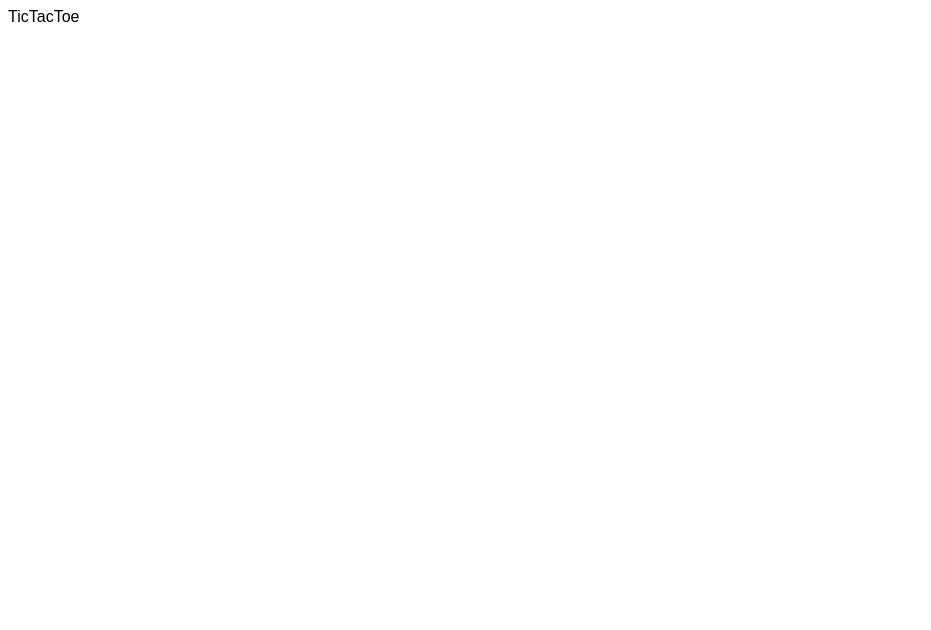
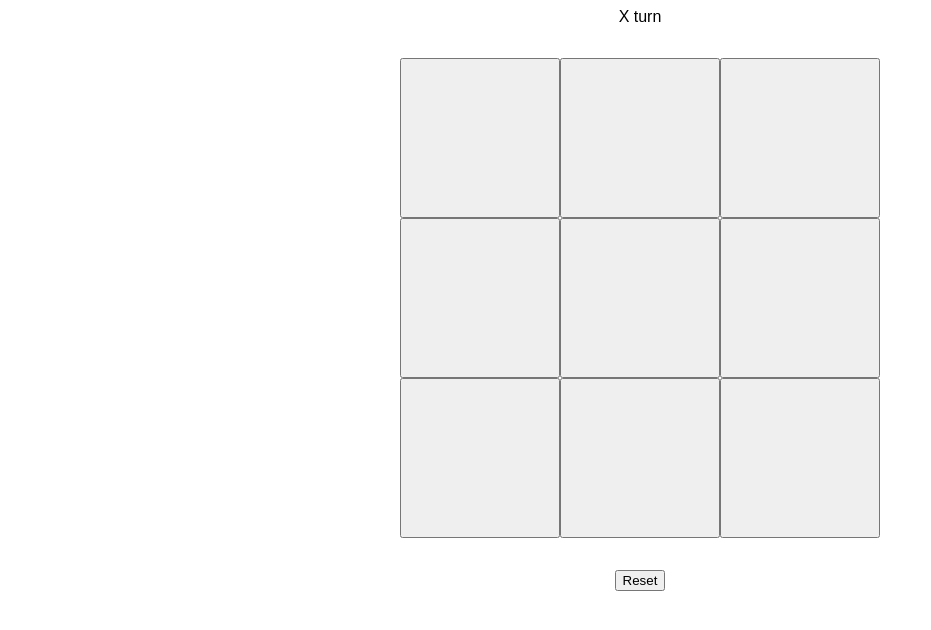
Before and after one commit to phuoc-nh/RSP-training, a React (Vite) app in the folder Frontend/react/my-app/: page / in a window 1280 px wide. Shown: the top 630 px of the page, without its empty margins (0-931 px from the left). Built offline with nearby package versions, Linux system fonts and the light colour scheme.

Commit message:
tic toc toe

```diff
--- a/Frontend/react/my-app/src/App.css
+++ b/Frontend/react/my-app/src/App.css
@@ -168,3 +168,94 @@ body {
 .circle-active {
   background-color: darkgray;
 }
+
+/* Tic toc toe */
+
+/* .app {
+  align-items: center;
+  display: flex;
+  flex-direction: column;
+  justify-content: center;
+  max-width: 320px;
+  margin: 0 auto;
+  row-gap: 16px;
+}
+
+.board {
+  display: grid;
+  width: 100%;
+  grid-template-columns: repeat(3, 1fr);
+}
+
+.cell {
+  background-color: #fff;
+  border: 1px solid #ccc;
+  color: #000;
+  font-size: min(48px, 10vw);
+  font-weight: bold;
+  vertical-align: middle;
+  aspect-ratio: 1 / 1;
+}
+
+.cell:not(:disabled) {
+  cursor: pointer;
+}
+
+.cell:not(:disabled):hover {
+  background-color: #fafafa;
+} */
+
+
+
+
+.bar-container {
+  display: flex;
+  flex-direction: column;
+  gap: 10px;
+}
+
+.bar {
+  height: 8px;
+  background-color: green;
+  transform: scaleX(0);
+  transition-duration: 2000ms;
+  transform-origin: left;
+}
+
+.bar--filled {
+  transform: scaleX(1);
+}
+
+.board {
+  /* display: grid;
+  grid-template-columns: repeat(3, 1fr); */
+  /* display: flex; */
+  margin-bottom: 2em;
+}
+
+.row {
+  display: flex;
+}
+
+.cell {
+  aspect-ratio: 1/1;
+  height: 5em;
+
+  color: #000;
+  font-size: 2em;
+  font-weight: bold;
+}
+
+
+
+.game {
+  /* align-content: center; */
+  display: flex;
+  flex-direction: column;
+  justify-content: center;
+  align-items: center;
+}
+
+.head {
+  margin-bottom: 2em;
+}
--- a/Frontend/react/my-app/src/App.jsx
+++ b/Frontend/react/my-app/src/App.jsx
@@ -3,7 +3,8 @@ import './App.css'
 import ImageCarousel from './components/image-carousel'
 import DataTable from './components/DataTable';
 import FileExplorer from './components/FileExplorer';
-import TicTacToe from './components/TicTacToe';
+import TicTacToe from './components/TicTocToe';
+import BarContainer from './components/ProgressBar';
 // const images = [
 //   {
 //     src: 'https://picsum.photos/id/600/600/400',
@@ -80,7 +81,8 @@ function App() {
 const [message, setMessage] = useState('Image Carousel');
   return (
    <div>
-      <TicTacToe />
+      {/* <BarContainer /> */}
+      <TicTacToe n={3} />
     </div>
   )
 }
--- a/Frontend/react/my-app/src/components/TicTacToe.jsx
+++ /dev/null
@@ -1,11 +0,0 @@
-import React from "react";
-
-export default function TicTacToe() {
-	try {
-
-	} catch (error) {
-
-	}
-
-	return <div>TicTacToe</div>;
-}
--- /dev/null
+++ b/Frontend/react/my-app/src/components/TicTocToe.jsx
@@ -0,0 +1,238 @@
+// import { useState } from 'react';
+
+import { useEffect, useState } from "react";
+
+// // List of cell indices that are 3-in-a-row.
+// const CELLS_IN_A_LINE = [
+//   [0, 1, 2],
+//   [3, 4, 5],
+//   [6, 7, 8],
+//   [0, 3, 6],
+//   [1, 4, 7],
+//   [2, 5, 8],
+//   [0, 4, 8],
+//   [2, 4, 6],
+// ];
+
+// // Determine if there's a winner for the board.
+// function determineWinner(board) {
+//   for (let i = 0; i < CELLS_IN_A_LINE.length; i++) {
+//     const [x, y, z] = CELLS_IN_A_LINE[i];
+//     // Determine if the cells in a line have the same mark.
+//     if (
+//       board[x] != null &&
+//       board[x] === board[y] &&
+//       board[y] === board[z]
+//     ) {
+//       return board[x];
+//     }
+//   }
+
+//   // No winner yet.
+//   return null;
+// }
+
+// function Cell({ index, disabled, mark, turn, onClick }) {
+//   return (
+//     <button
+//       aria-label={
+//         mark == null
+//           ? `Mark cell ${index} as ${turn}`
+//           : undefined
+//       }
+//       className="cell"
+//       disabled={disabled}
+//       onClick={onClick}>
+//       <span aria-hidden={true}>{mark}</span>
+//     </button>
+//   );
+// }
+
+// export default function TicTacToe() {
+//   const [board, setBoard] = useState(Array(9).fill(null));
+//   const [xIsPlaying, setIsXPlaying] = useState(true);
+
+//   const winner = determineWinner(board);
+
+//   function onReset() {
+//     setBoard(Array(9).fill(null));
+//     setIsXPlaying(true);
+//   }
+
+//   function getStatusMessage() {
+//     if (winner != null) {
+//       return `Player ${winner} wins!`;
+//     }
+
+//     // All cells have been filled up.
+//     if (!board.includes(null)) {
+//       return `It's a draw!`;
+//     }
+
+//     return `Player ${xIsPlaying ? 'X' : 'O'} turn`;
+//   }
+
+//   return (
+//     <div className="app">
+//       <div aria-live="polite">{getStatusMessage()}</div>
+//       <div className="board">
+//         {Array(9)
+//           .fill(null)
+//           .map((_, index) => index)
+//           .map((cellIndex) => {
+//             const turn = xIsPlaying ? 'X' : 'O';
+//             return (
+//               <Cell
+//                 key={cellIndex}
+//                 disabled={
+//                   board[cellIndex] != null || winner != null
+//                 }
+//                 index={cellIndex}
+//                 mark={board[cellIndex]}
+//                 turn={turn}
+//                 onClick={() => {
+//                   const newBoard = board.slice();
+//                   newBoard[cellIndex] = turn;
+//                   setBoard(newBoard);
+//                   setIsXPlaying(!xIsPlaying);
+//                 }}
+//               />
+//             );
+//           })}
+//       </div>
+//       <button
+//         onClick={() => {
+//           if (winner == null) {
+//             // Confirm whether to reset the game.
+//             const confirm = window.confirm(
+//               'Are you sure you want to reset the game?',
+//             );
+//             if (!confirm) {
+//               return;
+//             }
+//           }
+
+//           onReset();
+//         }}>
+//         Reset
+//       </button>
+//     </div>
+//   );
+// }
+
+const DIAG1 = [[0,0], [1,1], [2,2]]
+const DIAG2 = [[2,0], [1,1], [0,2]]
+
+export default function TicTacToe({ n }) {
+	const [grid, setGrid] = useState(
+		Array.from({ length: n }, () => Array(n).fill(0))
+	);
+
+	const [winner, setWinner] = useState(null)
+
+
+	const [isXTurn, setIsXTurn] = useState(true);
+	// console.log(grid);
+
+	const updateGrid = (r, c) => {
+		const value = isXTurn ? 1 : -1;
+		const copy = grid.map((row) => row.slice());
+		copy[r][c] = value;
+		setGrid(copy);
+		setIsXTurn(!isXTurn);
+		determineWinner(copy, r, c)
+	};
+
+	const determineWinner = (updatedGrid, r, c) => {
+		const row = updatedGrid[r]
+		const col = []
+		for (let i = 0; i < n; i++) {
+			col.push(updatedGrid[i][c])
+		}
+		const diag1 = []
+		for (const [x, y] of DIAG1) {
+			diag1.push(updatedGrid[x][y])
+		}
+
+		const diag2 = []
+		for (const [x, y] of DIAG2) {
+			diag2.push(updatedGrid[x][y])
+		}
+
+		[row, col, diag1, diag2].forEach(el => {
+			const sum = el.reduce((acc, cur) => acc + cur, 0)
+			console.log('sum', sum)
+			if (sum === 3) {
+				setWinner('X')
+				return
+			}
+
+			if (sum === -3) {
+				setWinner('O')
+				return
+			}
+		})
+	}
+
+	const reset = () => {
+		const resetBoard = Array.from({ length: n }, () => Array(n).fill(0));
+		setGrid(resetBoard);
+		setIsXTurn(true);
+		setWinner(null)
+	};
+
+
+	const getStatusMessage = () => {
+		if (winner === 'X') {
+			return 'X is the winner'
+		}
+		if (winner === 'O') {
+			return 'O is the winner'
+		}
+
+		// check draw
+		const hasEmpty = grid.some(row => row.includes(0))
+		if (!hasEmpty) {
+			return "It's a draw"
+		}
+
+
+		// check turn
+		if (isXTurn) {
+			return 'X turn'
+		} else {
+			return 'O turn'
+		}
+
+	}
+
+	return (
+		<div className="game">
+			<div className="head">{getStatusMessage()}</div>
+
+			<div className="board">
+				{grid.map((row, r) => {
+					return (
+						<div className="row">
+							{row.map((col, c) => {
+								return (
+									<button
+										disabled={grid[r][c] || winner}
+										onClick={() => updateGrid(r, c)}
+										className="cell"
+									>
+										{grid[r][c] === 1 ? 'X' : grid[r][c] === -1 ? 'O' : ''}
+									</button>
+								);
+							})}
+						</div>
+					);
+				})}
+			</div>
+
+			<div>
+				<button onClick={reset}>Reset</button>
+			</div>
+		</div>
+	);
+}
```
